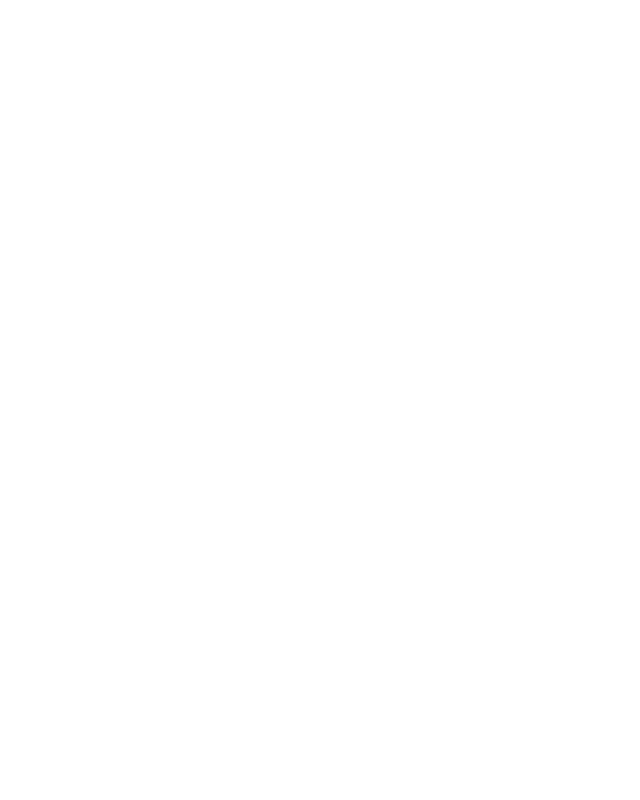
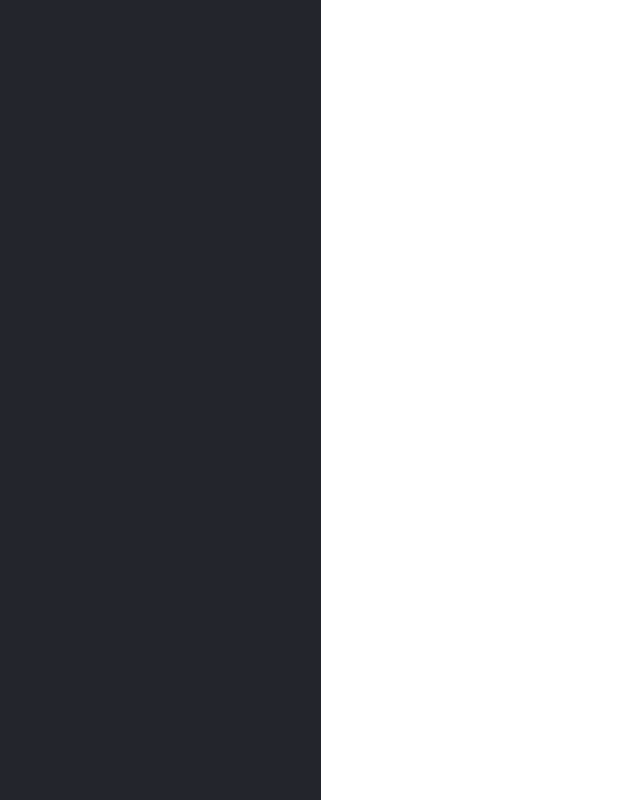
Before and after one commit to hahmatovic1/digital-business-card, a React (Create React App) app: page / in a window 1280 px wide. Shown: the whole page, without its empty margins (229-869 px from the left). Built offline with nearby package versions, Linux system fonts and the light colour scheme.

Commit message:
feat: Add App component

```diff
--- a/public/styles.css
+++ b/public/styles.css
@@ -0,0 +1,16 @@
+body{
+    margin: 0;
+}
+
+.card{
+    height: 800px;
+    width: 550px;
+    background-color: #23252C;
+}
+
+.card > img {
+    margin: 44px auto 500px;
+    width: 317px;
+    height: 317px;
+
+}
--- /dev/null
+++ b/src/components/App.jsx
@@ -0,0 +1,9 @@
+import React from 'react';
+
+export default function App(){
+    return <div className='card'>
+        {/* <Header />
+        <MainText />
+        <Footer /> */}
+    </div>
+}
--- a/src/index.js
+++ b/src/index.js
@@ -1,9 +1,10 @@
 import React from 'react';
 import ReactDOM from 'react-dom/client';
+import App from './components/App'
 
 const root = ReactDOM.createRoot(document.getElementById('root'));
 root.render(
   <React.StrictMode>
-
+    <App />
   </React.StrictMode>
 );
```
